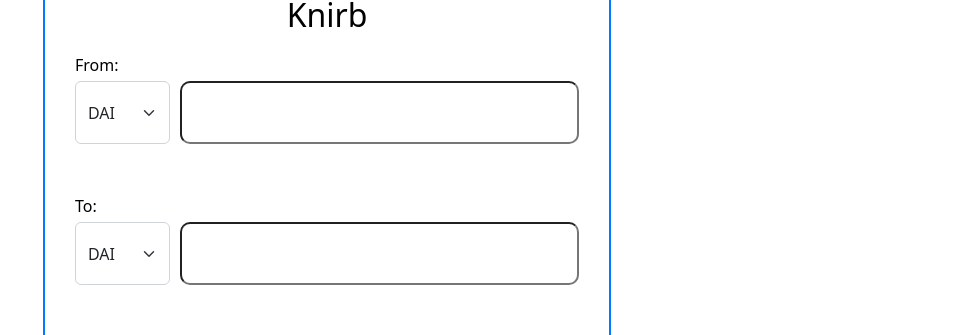
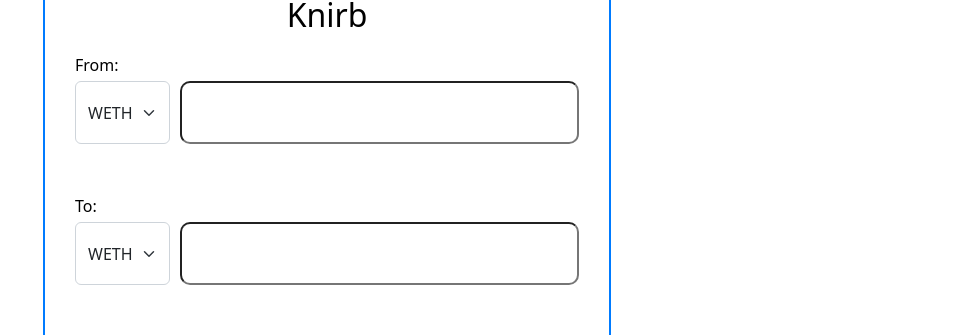
Before and after one commit to Knirb-Infinite22/frontend, a React (Create React App) app: page / in a window 1280 px wide. Shown: the part 372-707 px from the top of the page, without its empty margins (313-1280 px from the left). Built offline with nearby package versions, Linux system fonts and the light colour scheme.

Commit message:
removing hardcodes, moving code to components

```diff
--- a/src/App.js
+++ b/src/App.js
@@ -65,23 +65,11 @@ function App() {
     e.preventDefault()
     setFrom(e.target.value)
 
-    if (from && from > 0) {
-      fromRef.current.className = 'input valid'
-    } else {
-      fromRef.current.className = 'input invalid'
-    }
-
     validInputs() ? setsubmitBtnDisable(false) : setsubmitBtnDisable(true)
   }
 
   const handleToChange = (e) => {
-    e.preventDefault()
     setTo(e.target.value)
-    if (to && to > 0) {
-      toRef.current.className = 'input valid'
-    } else {
-      toRef.current.className = 'input invalid'
-    }
     validInputs() ? setsubmitBtnDisable(false) : setsubmitBtnDisable(true)
   }
 
@@ -110,8 +98,8 @@ function App() {
       dataAddress.address,
       wethAddress,
       daiAddress,
-      1,
-      10
+      from,
+      to
     )
     if (signedOrderResponse.signedMessage && signedOrderResponse.data) {
       alert('order signed!')
@@ -145,14 +133,12 @@ function App() {
               inputValue={from}
               handleTokenChange={handleFromTokenChange}
               handleInputChange={handleFromChange}
-              ref={toRef}
             />
             <TokenAmountInput
               label='To'
               inputValue={to}
               handleTokenChange={handleToTokenChange}
               handleInputChange={handleToChange}
-              ref={toRef}
             />
             <Button
               type='submit'
--- a/src/components/TokenAmountInput.js
+++ b/src/components/TokenAmountInput.js
@@ -1,5 +1,16 @@
-import { Card } from 'react-bootstrap'
-import { Form } from 'react-bootstrap'
+import { Form, Card } from 'react-bootstrap'
+import { useRef } from 'react'
+
+const tokens = [
+  {
+    name: 'WETH',
+    contractAddress: '0x8B7FB00ABb67ba04CE894B9E2769fe24A8409a6a',
+  },
+  {
+    name: 'DAI',
+    contractAddress: '0xf2edF1c091f683E3fb452497d9a98A49cBA84666',
+  },
+]
 
 export const TokenAmountInput = (props) => {
   const {
@@ -8,8 +19,18 @@ export const TokenAmountInput = (props) => {
     inputValue,
     handleTokenChange,
     handleInputChange,
-    ref,
   } = props
+
+  const inputRef = useRef()
+
+  const handleAmountChange = (e) => {
+    handleInputChange(e)
+    if (inputValue && inputValue > 0) {
+      inputRef.current.className = 'input valid'
+    } else {
+      inputRef.current.className = 'input invalid'
+    }
+  }
 
   return (
     <>
@@ -17,16 +38,17 @@ export const TokenAmountInput = (props) => {
       <br />
       <div className='token-input-wrapper'>
         <Form.Select onChange={handleTokenChange}>
-          <option value='2'>DAI</option>
-          <option value='1'>WETH</option>
+          {tokens.map((elem, index) => (
+            <option value={index}>{elem.name}</option>
+          ))}
         </Form.Select>
         <input
           type='number'
           className='input'
           value={inputValue}
-          ref={ref}
+          ref={inputRef}
           onChange={(e) => {
-            handleInputChange(e)
+            handleAmountChange(e)
           }}
         />
       </div>
```
